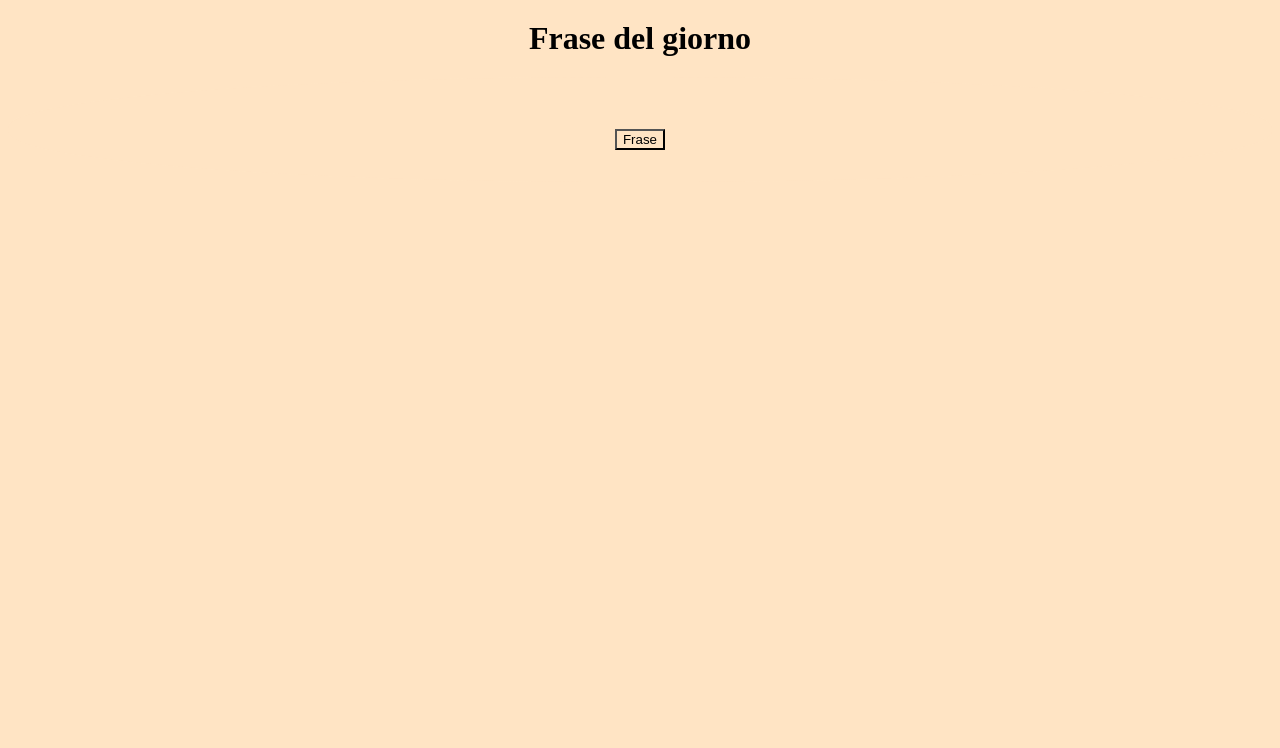
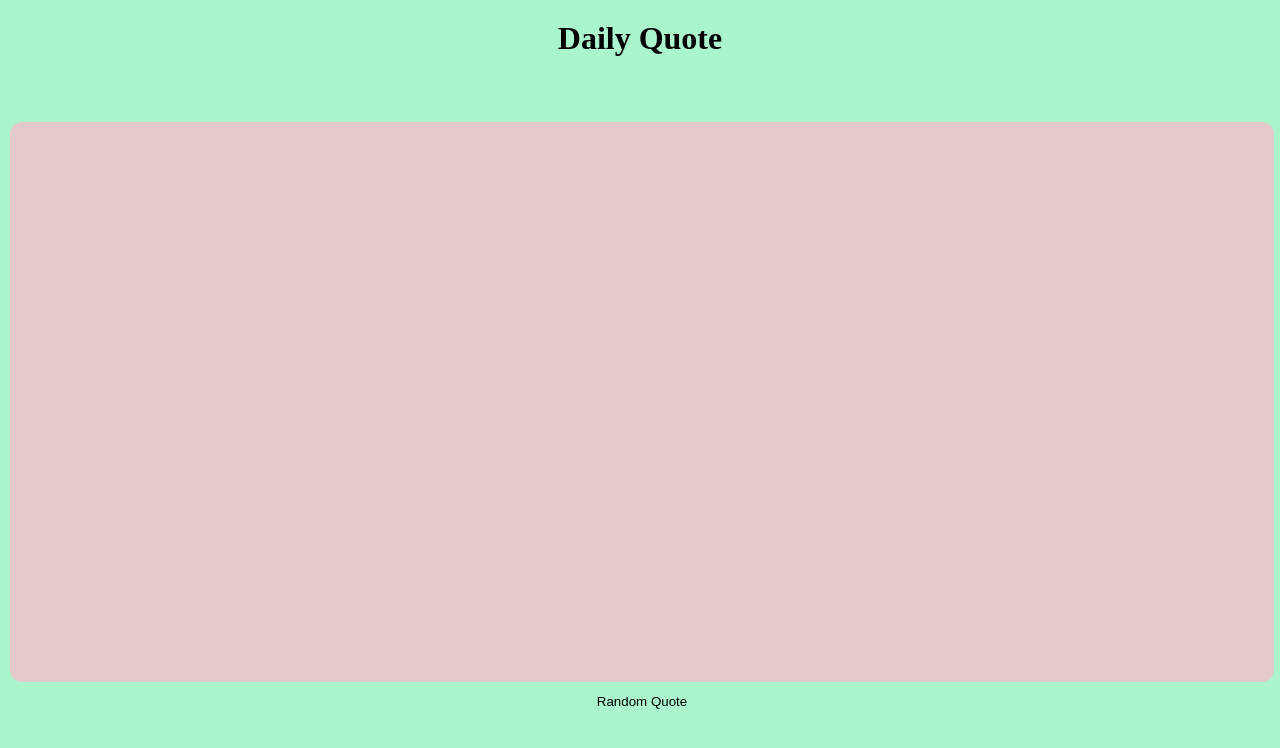
Before and after one commit to giobitty/coursera, a plain HTML site: page fraseDelGiorno/index.html in a window 1280 px wide. Drawn offline with Linux system fonts and the light colour scheme.

Commit message:
fixing random quote

```diff
--- a/fraseDelGiorno/index.html
+++ b/fraseDelGiorno/index.html
@@ -8,14 +8,15 @@
 </head>
 <body>
     <header>
-        <h1>Frase del giorno</h1>
+        <h1 class="title">Daily Quote</h1>
     </header>
     <section>
         <div class="contenitore">
             <div class="frs" id="quoteDisplay" >
 
             </div>
-            <button onclick="newQuote()">Frase</button>
+
+            <button onclick="newQuote()">Random Quote</button>
         </div>
     </section>
     <script src="javascript.js"></script>
--- a/fraseDelGiorno/javascript.js
+++ b/fraseDelGiorno/javascript.js
@@ -1,11 +1,11 @@
 var frasi= [
-    "Fatti una bella doccia",
-    "Non lo fare",
-    "Si puo fare vha",
-    "Ciao dottore",
-    "Facciamo domani",
-    "Continua cosi",
-    "Andra' sempre meglio",
+    "Take a shower and shake it off",
+    "What's good will come",
+    "Pay attention",
+    "Too much coffee",
+    "Maybe tomorrow",
+    "Go code",
+    "So what about studying",
     "Cash Cash Cash"
 ]
 function newQuote(){
--- a/fraseDelGiorno/style.css
+++ b/fraseDelGiorno/style.css
@@ -1,31 +1,44 @@
 *{
-    background-color: bisque;
+    background-color: rgb(170, 245, 206);
 }
 h1{
     margin: 20px auto;
     text-align: center;
+    /* border: 1px solid red; */
+    width: 100%;
+    height: 80px;
 }
 button{
+    margin: auto;
+    padding: 12px;
+    border: none;
     text-align: center;
     margin-bottom: 30px;
 
 }
+button:hover{
+    color: blanchedalmond;
+    background-color: darkblue;
+    border-radius: 4px;
+}
 .contenitore{
-
+    width: 100%;
+    height: 100vh;
     text-align: center;
     border: solid 2px transparent;
-    border-radius: 48%;
     outline: none;
-    animation-name: example;
-    animation-duration: 4s;
+    /* border: 1px solid red; */
+    margin: auto;
+}
 
+.frs{
+    text-align: center;
+    font-size: x-large;
+    /* border: solid 1px red; */
+    margin-top: 35px;
+    margin: auto;
+    height: 60%;
+    background-color: rgb(228, 202, 202);
+    padding: 40px;
+    border-radius: 12px;
 }
-@keyframes example {
-    from{border:solid 2px transparent}
-    to{border: solid 2px;}
-}
-.frs{
-    border-bottom: 30px;
-    margin-bottom: 35px;
-    margin-top: 50px;
-}
```
